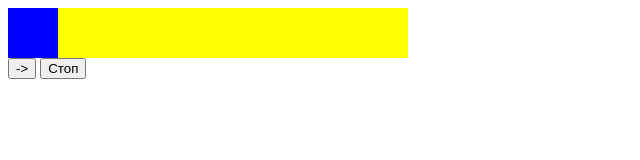
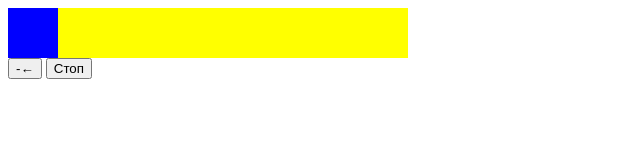
Before and after one commit to miwanoff/control-2026, a plain HTML site: page index.html in a window 1280 px wide. Shown: the full height of the page, 0-640 px from the left. Drawn offline with Linux system fonts and the light colour scheme.

Commit message:
Add left Arrow

```diff
--- a/index.html
+++ b/index.html
@@ -27,7 +27,7 @@
     <div class="example_path">
         <div class="example_block" id="block"></div>
     </div>
-    <button onclick="moveR('block')">-></button>
+    <button onclick="moveR('block')">-&larr;</button>
     <button onclick="stop('block')">Стоп</button>
     <script src="script.js"></script>
 </body>
```
